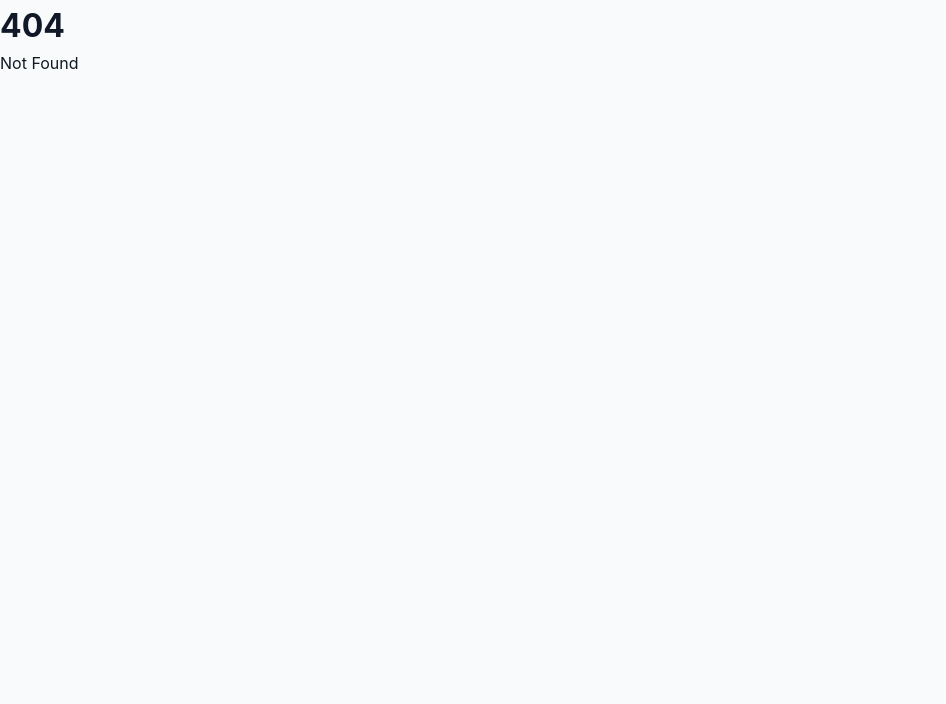
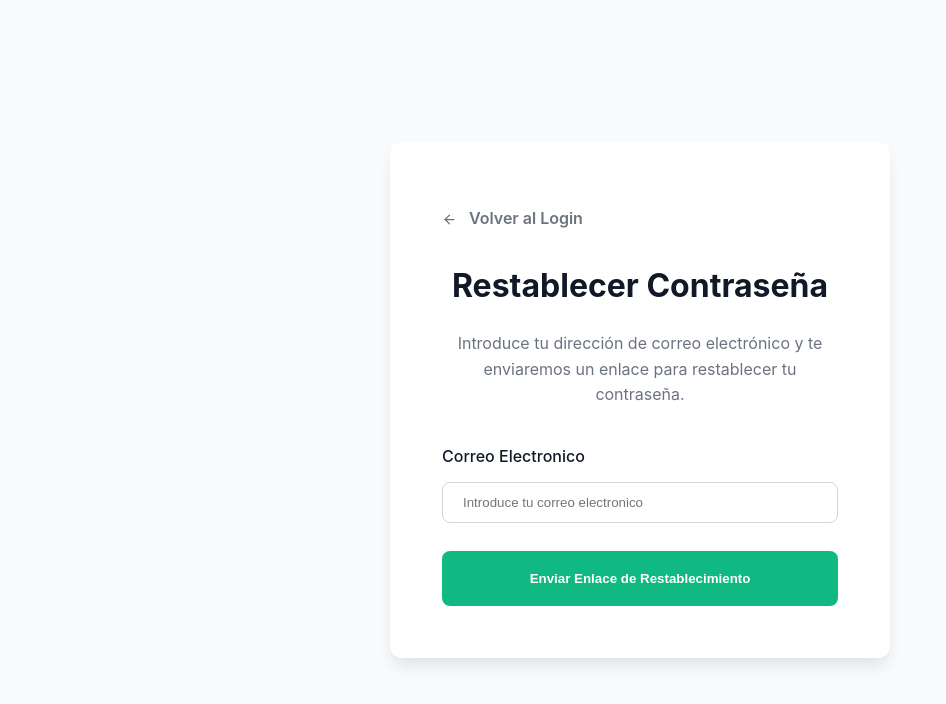
Before and after one commit to TH3KYAN/mi-proyecto, a SvelteKit app: page /forgot-password in a window 1280 px wide. Before the commit this address had no page. Shown: the top 704 px of the page, without its empty margins (0-946 px from the left). Built offline with nearby package versions, Linux system fonts and the light colour scheme.

Commit message:
Creacion: forgot-password v1

```diff
--- /dev/null
+++ b/src/routes/forgot-password/+page.svelte
@@ -0,0 +1,165 @@
+<script>
+    // Icons
+    import { ArrowLeft } from "lucide-svelte";
+
+    let email = "";
+    let isLoading = false;
+    let emailSent = false;
+
+    async function handleResetPassword() {
+        if (!email) return;
+
+        isLoading = true;
+        console.log("Sending reset email to:", email);
+
+        setTimeout(() => {
+            isLoading = false;
+            emailSent = true;
+            setTimeout(() => {
+                window.location.href = "/login";
+            }, 2000);
+        }, 700);
+    }
+</script>
+
+<div class="container">
+    <div class="card">
+        <p class="back-link">
+            <ArrowLeft size={15} />
+            <a href="/login">Volver al Login</a>
+        </p>
+        <h1 class="title">Restablecer Contraseña</h1>
+        <p class="description">
+            Introduce tu dirección de correo electrónico y te enviaremos un
+            enlace para restablecer tu contraseña.
+        </p>
+
+        {#if emailSent}
+            <div class="success-message">
+                Contraseña restablecida! Revisa tu correo.
+            </div>
+        {/if}
+
+        <form on:submit|preventDefault={handleResetPassword}>
+            <div class="form-group">
+                <label for="email" class="form-label">Correo Electronico</label>
+                <input
+                    id="email"
+                    type="email"
+                    class="form-input"
+                    placeholder="Introduce tu correo electronico"
+                    bind:value={email}
+                    required
+                />
+            </div>
+
+            <button
+                type="submit"
+                class="submit-button"
+                disabled={isLoading || emailSent}
+            >
+                {isLoading
+                    ? "Enviando..."
+                    : emailSent
+                      ? "Email Enviado"
+                      : "Enviar Enlace de Restablecimiento"}
+            </button>
+        </form>
+    </div>
+</div>
+
+<style>
+    .container {
+        display: flex;
+        min-height: 100vh;
+        background-color: var(--bg-secondary);
+        align-items: center;
+        justify-content: center;
+    }
+
+    .card {
+        background: white;
+        padding: var(--spacing-2xl);
+        border-radius: var(--radius-lg);
+        box-shadow: var(--shadow-lg);
+        max-width: 500px;
+        width: 100%;
+        margin: var(--spacing-lg);
+    }
+
+    .title {
+        font-size: 2rem;
+        font-weight: 700;
+        margin-bottom: var(--spacing-md);
+        text-align: center;
+    }
+
+    .description {
+        color: var(--text-secondary);
+        text-align: center;
+        margin-bottom: var(--spacing-xl);
+    }
+
+    .form-group {
+        margin-bottom: var(--spacing-lg);
+    }
+
+    .form-label {
+        display: block;
+        margin-bottom: var(--spacing-sm);
+        font-weight: 500;
+    }
+
+    .form-input {
+        width: 100%;
+        padding: var(--spacing-sm) var(--spacing-md);
+        border: 1px solid var(--color-gray-300);
+        border-radius: var(--radius-md);
+    }
+
+    .submit-button {
+        width: 100%;
+        padding: var(--spacing-md);
+        background-color: var(--color-primary);
+        color: white;
+        border: none;
+        border-radius: var(--radius-md);
+        font-weight: 600;
+        cursor: pointer;
+        transition: all 0.2s;
+    }
+
+    .submit-button:hover:not(:disabled) {
+        background-color: var(--color-primary-dark);
+    }
+
+    .submit-button:disabled {
+        opacity: 0.6;
+        cursor: not-allowed;
+    }
+
+    .success-message {
+        background-color: #d1fae5;
+        border: 1px solid var(--color-primary);
+        color: var(--color-primary-dark);
+        padding: var(--spacing-md);
+        border-radius: var(--radius-md);
+        margin-bottom: var(--spacing-lg);
+        text-align: center;
+    }
+
+    .back-link {
+        display: flex;
+        justify-content: flex-start;
+        align-items: center;
+        gap: var(--spacing-sm);
+        margin-top: var(--spacing-sm);
+        margin-bottom: var(--spacing-lg);
+        color: var(--text-secondary);
+    }
+    .back-link a {
+        color: var(--color-secondary);
+        text-decoration: none;
+        font-weight: 600;
+    }
+</style>
--- a/src/routes/register/+page.svelte
+++ b/src/routes/register/+page.svelte
@@ -1,6 +1,6 @@
 <script lang="ts">
     //Icons
-    import { Eye, EyeOff, Activity, User } from "lucide-svelte";
+    import { Eye, EyeOff, Activity } from "lucide-svelte";
 
     interface FormErrors {
         fullName?: string;
```
